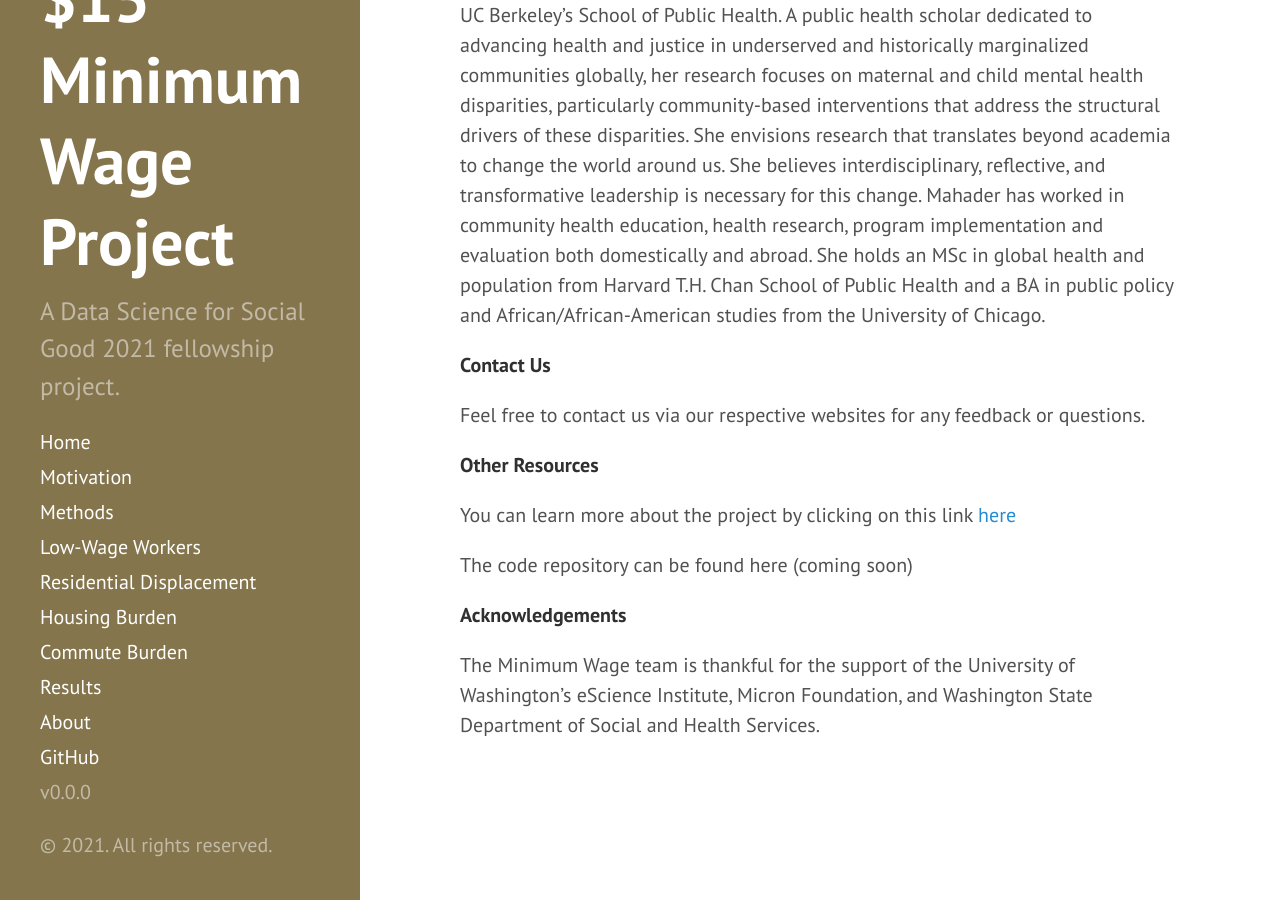
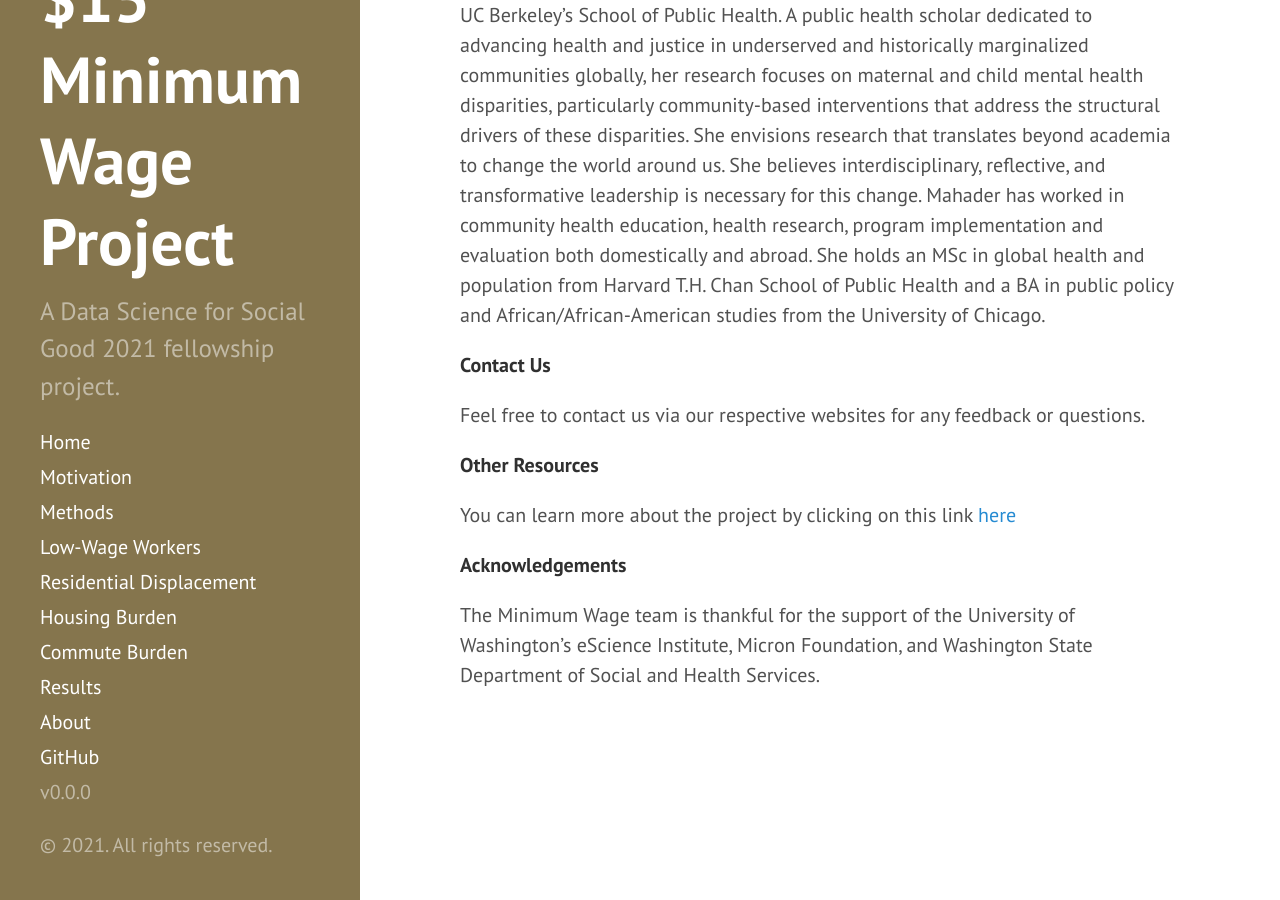
Before and after one commit to uwescience/MinWA, a Jekyll site: the page built from about.md, in a window 1280 px wide and 900 px high, scrolled down 5452 px. Built offline with Jekyll 4.4.1, drawn with Linux system fonts in a browser that asks for light colours.

Commit message:
minor edit to about section

```diff
--- a/about.md
+++ b/about.md
@@ -84,8 +84,6 @@ Feel free to contact us via our respective websites for any feedback or question
 
 You can learn more about the project by clicking on this link [here](https://escience.washington.edu/2021-data-science-for-social-good-projects/)
 
-The code repository can be found here (coming soon)
-
 **Acknowledgements**
 
 The Minimum Wage team is thankful for the support of the University of Washington's eScience Institute, Micron Foundation, and Washington State Department of Social and Health Services.
```
